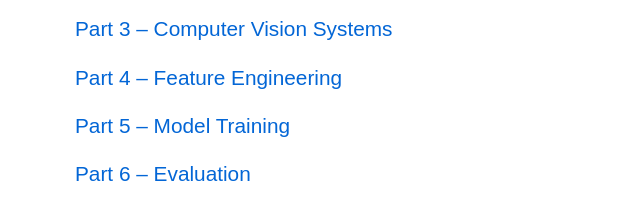
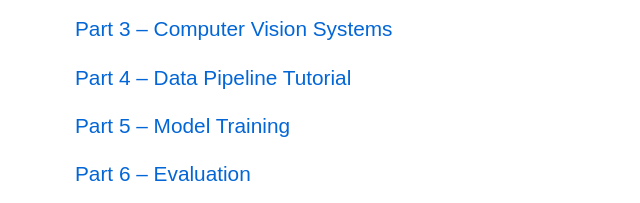
Before and after one commit to esp046-cyber/AIMLtutorial, a plain HTML site: page index.html in a window 1280 px wide. Shown: the part 328-531 px from the top of the page, 165-805 px from the left. Drawn offline with Linux system fonts and the light colour scheme.

Commit message:
Update index.html

```diff
--- a/index.html
+++ b/index.html
@@ -20,7 +20,7 @@
         <li><a href="gen-ai-tutorial.html">Part 1 – Generative AI solutions</a></li>
         <li><a href="nlp_tutorial.html">Part 2 – NLP applications for customer service!</a></li>
         <li><a href="cv_tutorial.html">Part 3 – Computer Vision Systems</a></li>
-        <li><a href="tutorial4.html">Part 4 – Feature Engineering</a></li>
+        <li><a href="data_pipeline_tutorial.html">Part 4 – Data Pipeline Tutorial</a></li>
         <li><a href="tutorial5.html">Part 5 – Model Training</a></li>
         <li><a href="tutorial6.html">Part 6 – Evaluation</a></li>
         <li><a href="tutorial7.html">Part 7 – Deployment</a></li>
```
